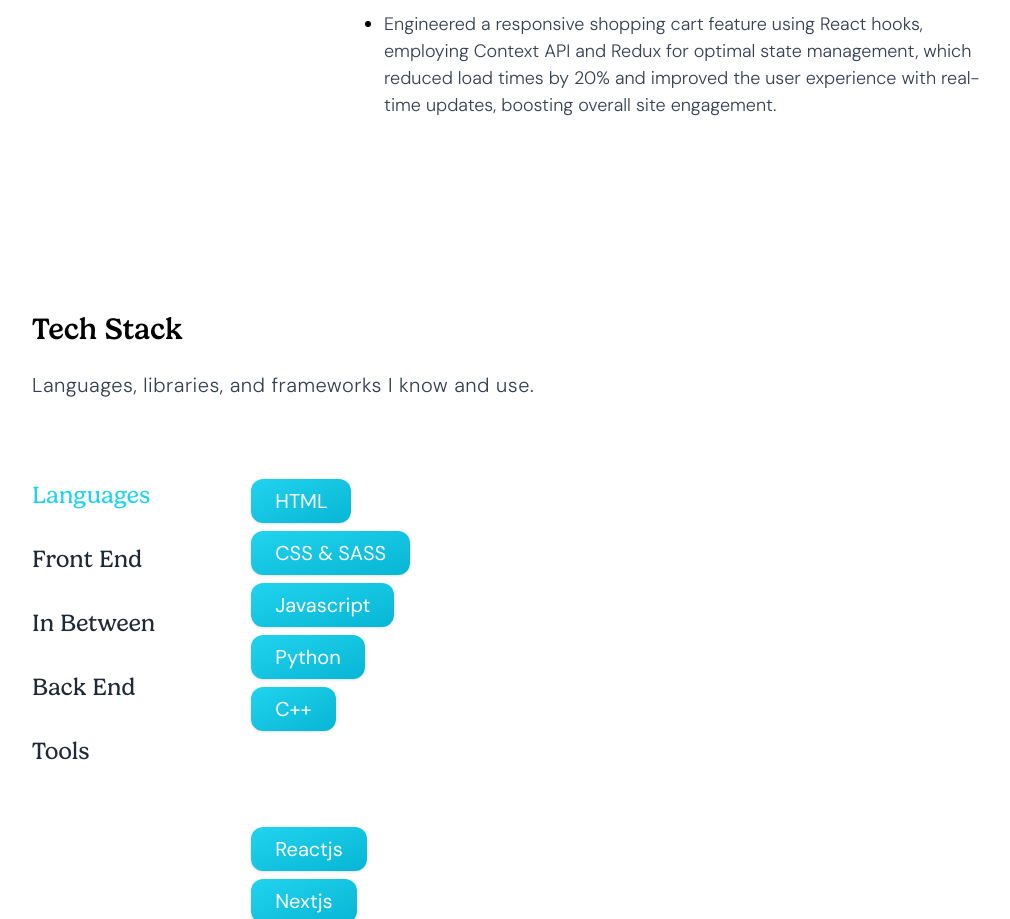
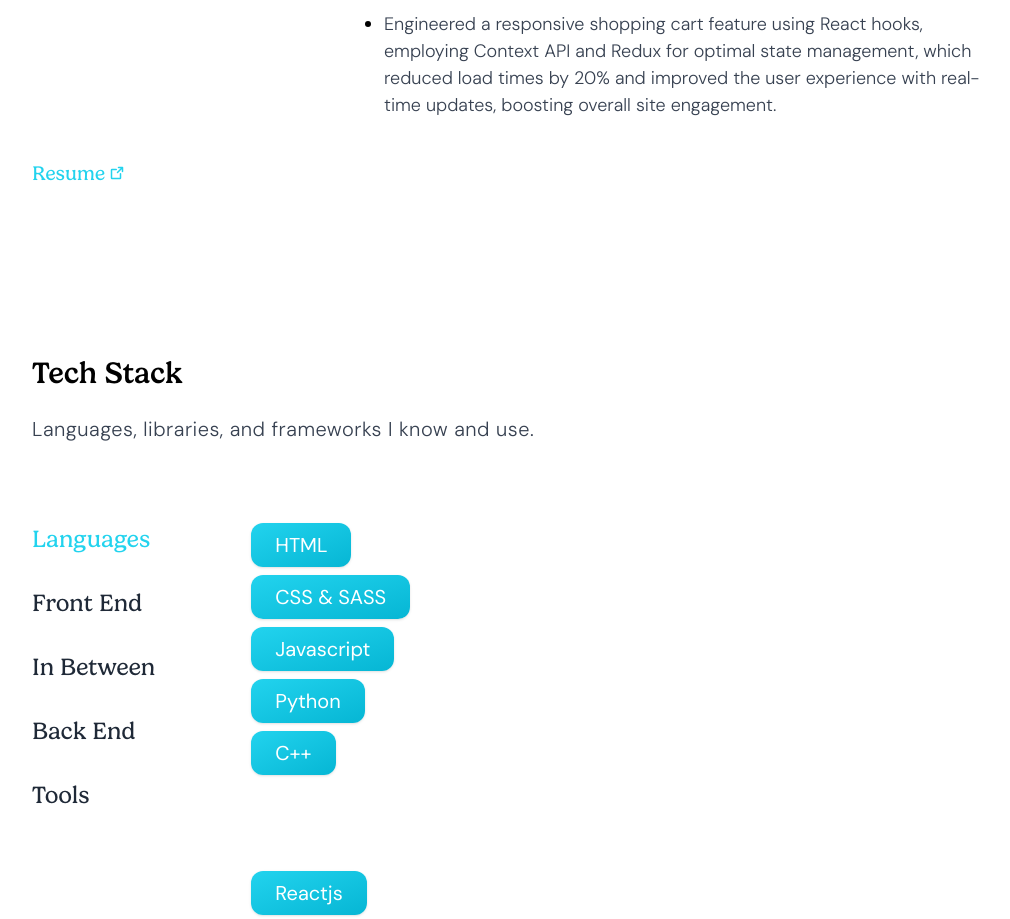
Before and after one commit to amaan14999/amaan-v2, a Next.js app: page /about in a window 1280 px wide. Shown: the part 1924-2843 px from the top of the page, without its empty margins (128-1138 px from the left). Built offline with nearby package versions, Linux system fonts and the light colour scheme; a web font is replaced by a local one.

Commit message:
feat: resume redirect on about page

```diff
--- a/src/app/about/tech-stack/TechStack.js
+++ b/src/app/about/tech-stack/TechStack.js
@@ -49,7 +49,7 @@ export const TechStack = () => {
   });
 
   return (
-    <section id="tech-stack" className="py-24">
+    <section id="tech-stack" className="pb-24 pt-16">
       <FadeInSection>
         <h2 className="text-2xl sm:text-3xl font-medium">Tech Stack</h2>
         <Text>Languages, libraries, and frameworks I know and use.</Text>
--- a/src/app/about/work/WorkExperience.js
+++ b/src/app/about/work/WorkExperience.js
@@ -1,8 +1,13 @@
 "use client";
 import React from "react";
-import { ArrowSquareOut } from "@phosphor-icons/react";
+import {
+  ArrowSquareOut,
+  FileArrowDown,
+  ArrowDown,
+} from "@phosphor-icons/react";
 import FadeInSection from "@/components/fade-in-section/FadeInSection";
 import Text from "@/components/text/Text";
+import Link from "next/link";
 import { TimelineSection, TimelineView } from "./timeline";
 
 const data = [
@@ -101,6 +106,16 @@ const WorkExperience = () => {
           </FadeInSection>
         </TimelineView>
       ))}
+      <FadeInSection delay={0.2}>
+        <Link
+          href={"https://resume.itsamaan.me/"}
+          target="_blank"
+          className="group inline-flex mt-8 py-2 font-serif text-md sm:text-xl gap-1 text-cyan-400 items-center hover:text-cyan-500"
+        >
+          Resume
+          <ArrowSquareOut weight="bold" size={16} />
+        </Link>
+      </FadeInSection>
     </section>
   );
 };
```
Also changed, not shown: 2 other files (tests, documents, lock files or other folders).
